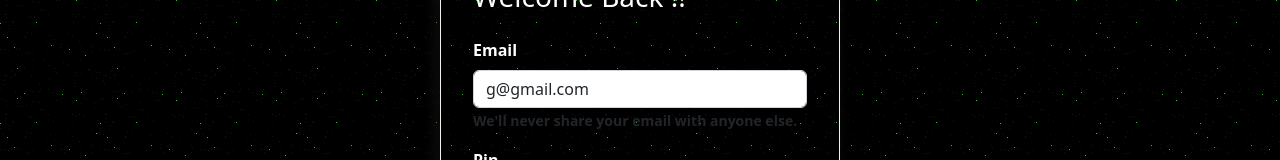
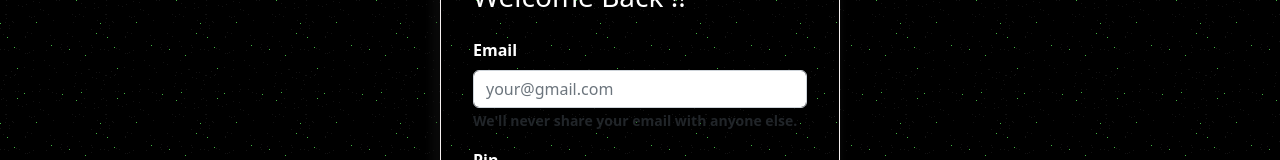
Before and after one commit to gyanu-sherchan-dev/client-transaction2.0, a React (Create React App) app: page / in a window 1280 px wide. Shown: the part 205-365 px from the top of the page. Built offline with nearby package versions, Linux system fonts and the light colour scheme.

Commit message:
input details update

```diff
--- a/src/pages/Login.js
+++ b/src/pages/Login.js
@@ -11,8 +11,8 @@ export const Login = () => {
   const navigate = useNavigate();
   const [response, setResponse] = useState({});
   const [form, setForm] = useState({
-    email: "g@gmail.com",
-    pin: "1234",
+    email: "",
+    pin: "",
   });
 
   // useEffect(() => {
@@ -29,7 +29,7 @@ export const Login = () => {
     },
     {
       label: "Pin",
-      placeholder: "1234",
+      placeholder: "****",
       required: true,
       name: "pin",
       type: "number",
--- a/src/pages/Register.js
+++ b/src/pages/Register.js
@@ -24,7 +24,7 @@ export const Register = ({ registerbg }) => {
     },
     {
       label: "Pin",
-      placeholder: "1234",
+      placeholder: "****",
       required: true,
       name: "pin",
       type: "number",
```
